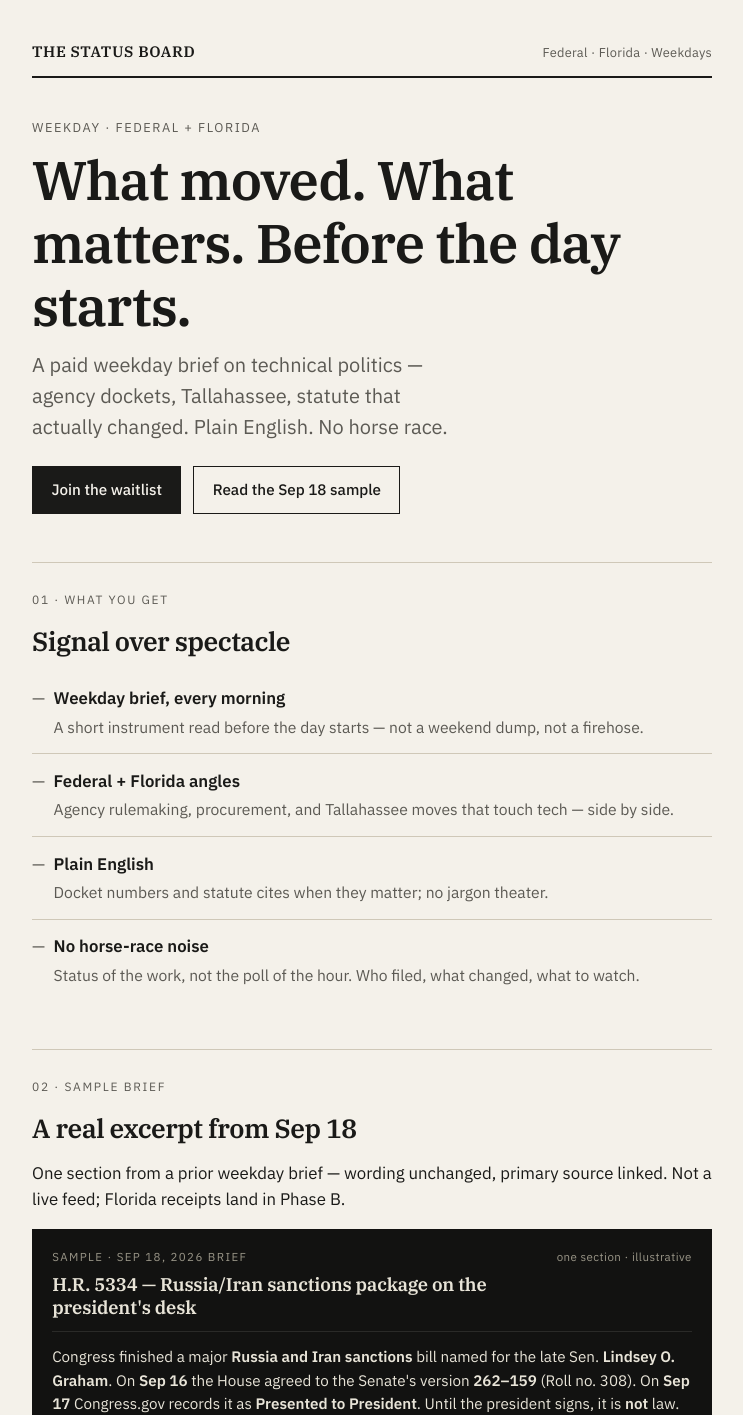
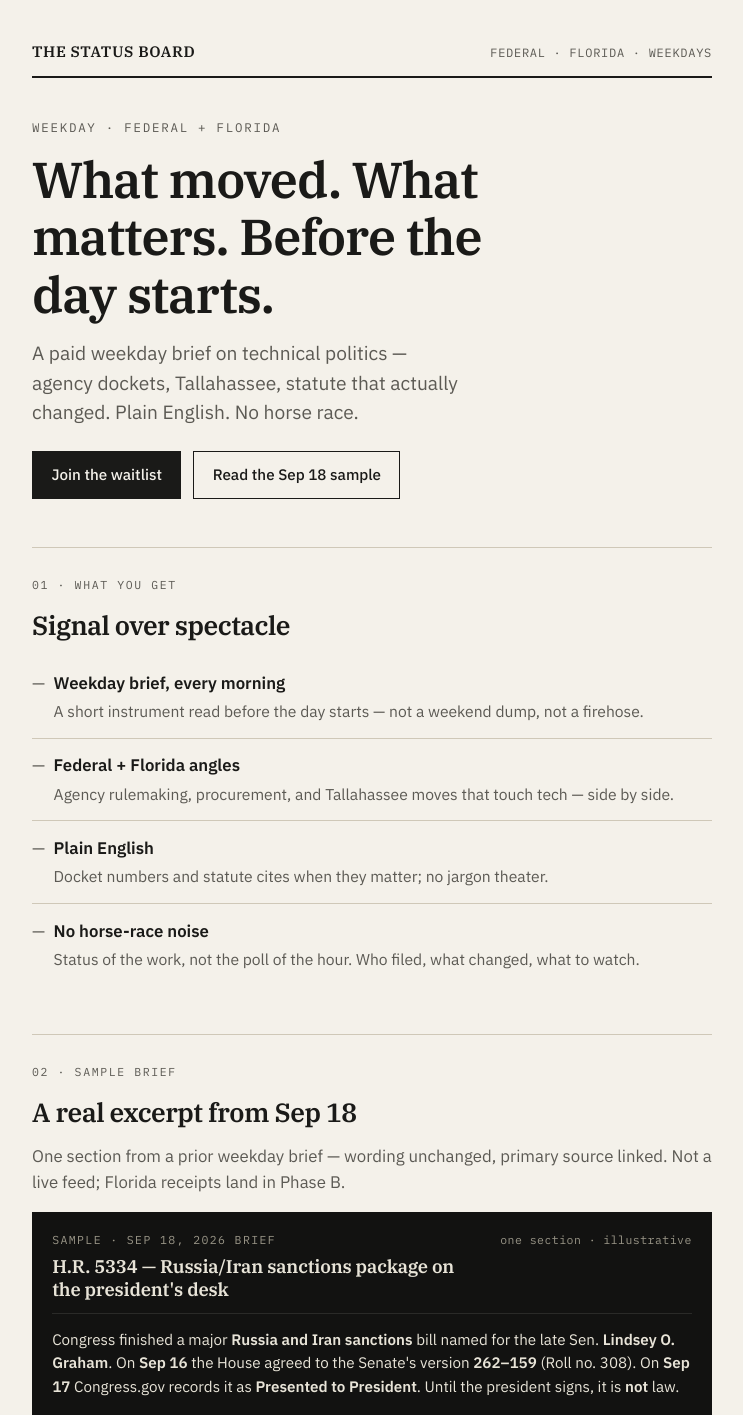
Before and after one commit to gizaom/the-status-board, a Next.js app: page / in a window 1280 px wide. Shown: the top 1415 px of the page, without its empty margins (268-1011 px from the left). Built offline with nearby package versions, Linux system fonts and the light colour scheme; no server answers.

Commit message:
Design taste pass: globals — IBM Plex mono, tick-live cite hover

```diff
--- a/app/globals.css
+++ b/app/globals.css
@@ -6,12 +6,15 @@
   --rule: #cfc8b8;
   --accent: #1a1a18;
   --tick-live: #2f6b3a;
-  --tick-watch: #8a6a1a;
-  --tick-quiet: #6b6b66;
   --board: #121211;
   --board-ink: #e8e4d8;
   --board-muted: #9a9688;
   --board-rule: #2a2a28;
+  --font-sans: var(--font-plex-sans), "IBM Plex Sans", "Segoe UI", system-ui,
+    sans-serif;
+  --font-serif: var(--font-plex-serif), "IBM Plex Serif", Georgia,
+    "Times New Roman", serif;
+  --font-mono: var(--font-plex-mono), "IBM Plex Mono", ui-monospace, monospace;
 }
 
 *,
@@ -29,7 +32,7 @@ body {
   min-height: 100vh;
   background: var(--paper);
   color: var(--ink);
-  font-family: "IBM Plex Sans", "Segoe UI", system-ui, sans-serif;
+  font-family: var(--font-sans);
   font-size: 1.05rem;
   line-height: 1.55;
   -webkit-font-smoothing: antialiased;
@@ -38,7 +41,7 @@ body {
 h1,
 h2,
 h3 {
-  font-family: "IBM Plex Serif", "Georgia", "Times New Roman", serif;
+  font-family: var(--font-serif);
   font-weight: 600;
   letter-spacing: -0.02em;
   line-height: 1.15;
@@ -66,7 +69,7 @@ a {
 }
 
 .masthead-mark {
-  font-family: "IBM Plex Serif", Georgia, serif;
+  font-family: var(--font-serif);
   font-size: 0.95rem;
   font-weight: 600;
   letter-spacing: 0.04em;
@@ -74,9 +77,11 @@ a {
 }
 
 .masthead-meta {
-  font-size: 0.8rem;
+  font-family: var(--font-mono);
+  font-size: 0.75rem;
   color: var(--ink-muted);
-  letter-spacing: 0.02em;
+  letter-spacing: 0.06em;
+  text-transform: uppercase;
 }
 
 .hero {
@@ -84,22 +89,24 @@ a {
 }
 
 .hero-kicker {
-  font-size: 0.8rem;
-  letter-spacing: 0.12em;
+  font-family: var(--font-mono);
+  font-size: 0.78rem;
+  letter-spacing: 0.14em;
   text-transform: uppercase;
   color: var(--ink-muted);
-  margin-bottom: 0.75rem;
+  margin: 0 0 0.85rem;
 }
 
 .hero h1 {
-  font-size: clamp(2.4rem, 6vw, 3.4rem);
-  margin-bottom: 0.75rem;
+  font-size: clamp(2.15rem, 5.5vw, 3.15rem);
+  margin-bottom: 0.85rem;
+  max-width: 18ch;
 }
 
 .hero-pitch {
-  font-size: 1.25rem;
+  font-size: 1.2rem;
   color: var(--ink-muted);
-  max-width: 36ch;
+  max-width: 38ch;
   margin: 0 0 1.5rem;
 }
 
@@ -153,7 +160,8 @@ a {
 }
 
 .section-label {
-  font-size: 0.75rem;
+  font-family: var(--font-mono);
+  font-size: 0.72rem;
   letter-spacing: 0.14em;
   text-transform: uppercase;
   color: var(--ink-muted);
@@ -162,6 +170,11 @@ a {
 
 .section h2 {
   font-size: 1.65rem;
+}
+
+.lede {
+  color: var(--ink-muted);
+  margin-top: 0;
 }
 
 .bullets {
@@ -218,6 +231,7 @@ a {
 }
 
 .sample-brief-kicker {
+  font-family: var(--font-mono);
   font-size: 0.72rem;
   letter-spacing: 0.12em;
   text-transform: uppercase;
@@ -226,7 +240,7 @@ a {
 }
 
 .sample-brief-title {
-  font-family: "IBM Plex Serif", Georgia, serif;
+  font-family: var(--font-serif);
   font-size: 1.15rem;
   letter-spacing: -0.01em;
   font-weight: 600;
@@ -236,6 +250,7 @@ a {
 }
 
 .sample-brief-stamp {
+  font-family: var(--font-mono);
   font-size: 0.72rem;
   color: var(--board-muted);
   letter-spacing: 0.04em;
@@ -271,6 +286,7 @@ a {
 
 .sample-brief-meta dt {
   margin: 0;
+  font-family: var(--font-mono);
   color: var(--board-muted);
   letter-spacing: 0.04em;
   text-transform: uppercase;
@@ -295,6 +311,7 @@ a {
 }
 
 .sample-brief-cite-label {
+  font-family: var(--font-mono);
   font-size: 0.7rem;
   letter-spacing: 0.1em;
   text-transform: uppercase;
@@ -306,10 +323,22 @@ a {
   text-decoration: underline;
   text-underline-offset: 2px;
   word-break: break-word;
+  transition: color 0.15s ease;
 }
 
 .sample-brief-cite a:hover {
-  color: #fff;
+  color: var(--tick-live);
+}
+
+/* Live / changed marker — tick-live only */
+.tick-live {
+  display: inline-block;
+  width: 0.45rem;
+  height: 0.45rem;
+  border-radius: 50%;
+  background: var(--tick-live);
+  margin-right: 0.4rem;
+  vertical-align: middle;
 }
 
 .board-caption {
@@ -337,7 +366,7 @@ a {
 }
 
 .price {
-  font-family: "IBM Plex Serif", Georgia, serif;
+  font-family: var(--font-serif);
   font-size: 2.75rem;
   line-height: 1;
   margin: 0.25rem 0 0.35rem;
@@ -345,7 +374,7 @@ a {
 
 .price span {
   font-size: 1rem;
-  font-family: "IBM Plex Sans", system-ui, sans-serif;
+  font-family: var(--font-sans);
   color: var(--ink-muted);
   font-weight: 400;
 }
@@ -387,6 +416,7 @@ a {
 .form-msg {
   font-size: 0.9rem;
   min-height: 1.35em;
+  color: var(--ink-muted);
 }
 
 .form-msg.ok {
@@ -394,7 +424,7 @@ a {
 }
 
 .form-msg.err {
-  color: #8b2e2e;
+  color: var(--ink);
 }
 
 .footer {
@@ -407,4 +437,6 @@ a {
   flex-wrap: wrap;
   justify-content: space-between;
   gap: 0.5rem;
+  font-family: var(--font-mono);
+  letter-spacing: 0.02em;
 }
```
